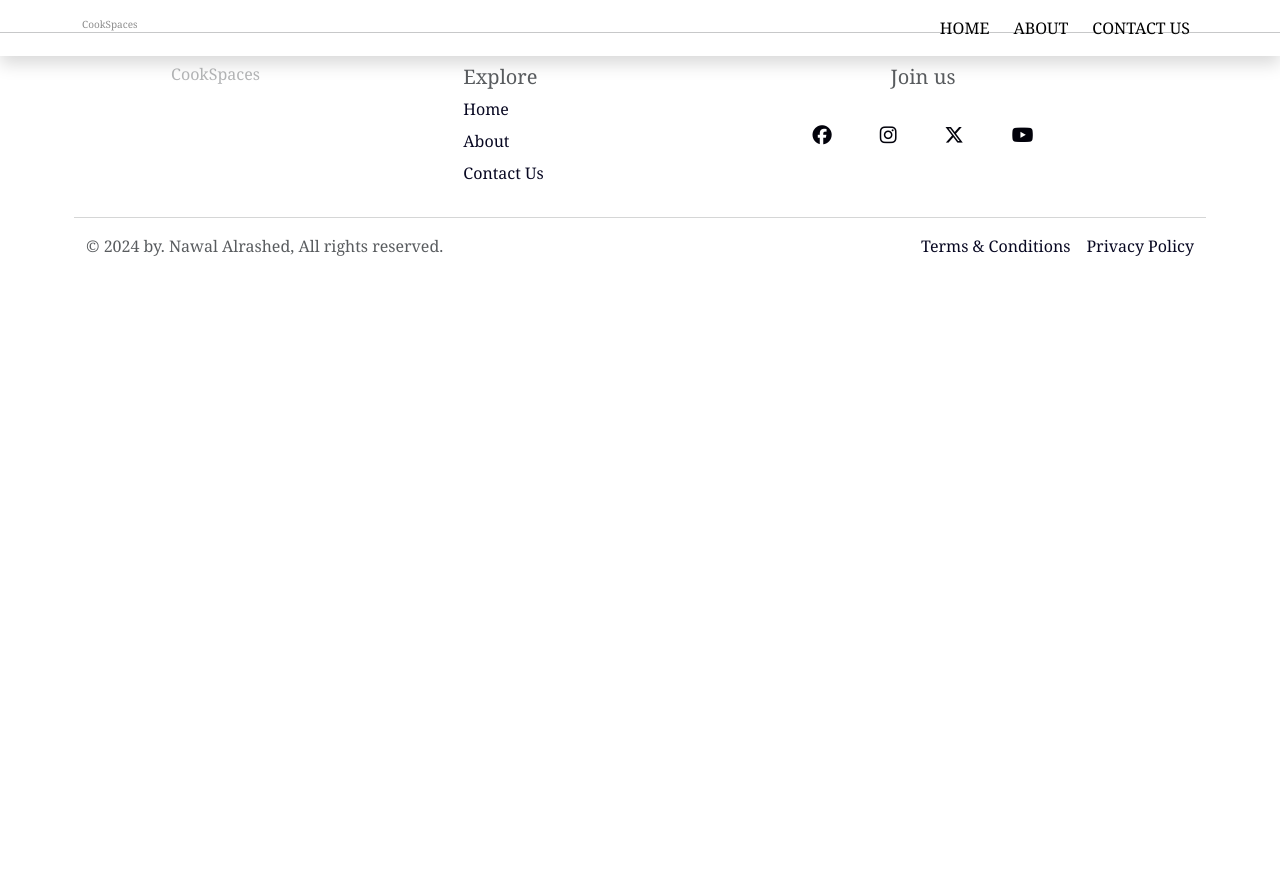
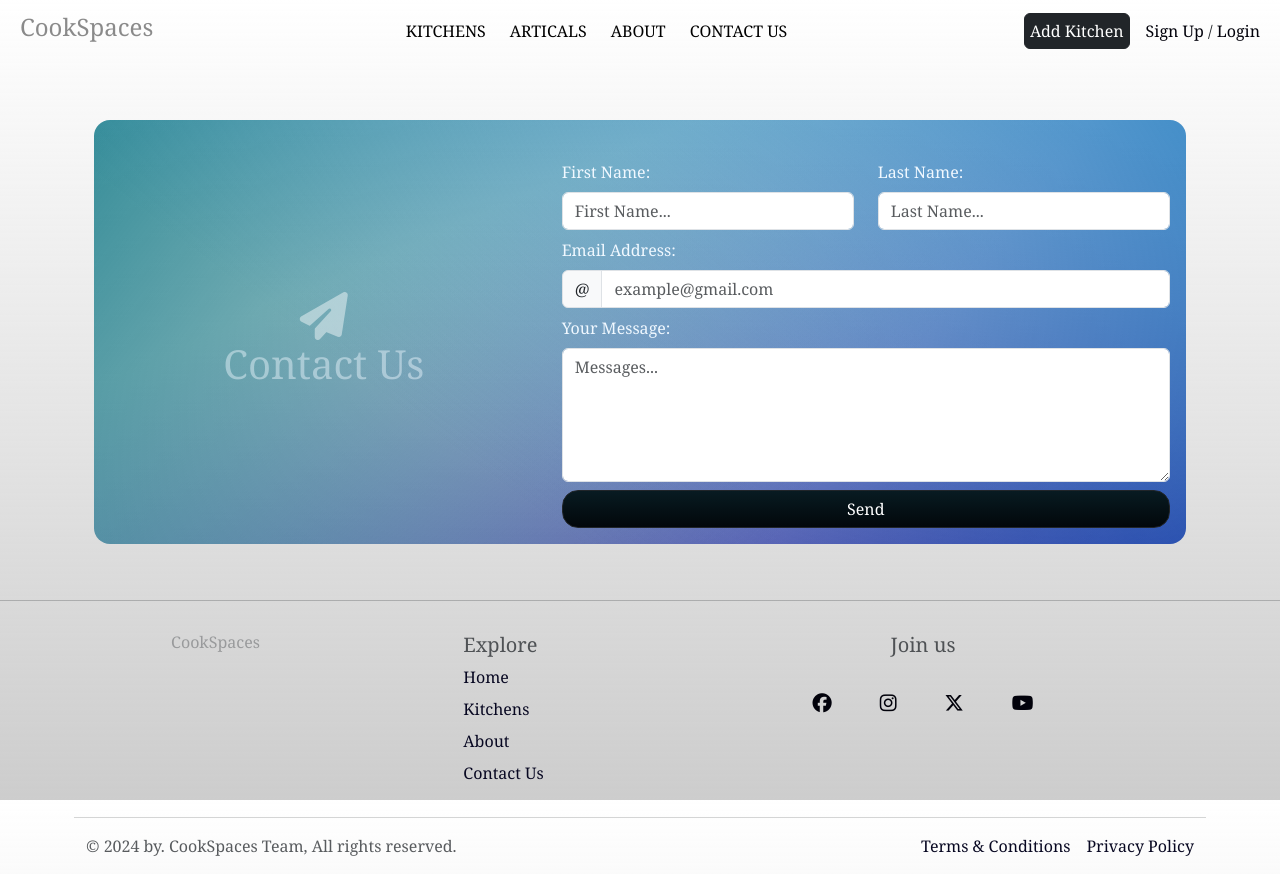
Before and after one commit to Nawal-ir/CookSpaces, a Django app: page /Contact/ in a window 1280 px wide. Before the commit the page ends 256 px from the top, so only its background shows below. Run offline with Django 5.2, Linux system fonts and the light colour scheme; parts of the project's set-up code (start-up, migrations or seed data) failed here and were passed over; some libraries are stand-ins or nearby versions.

Commit message:
Main App | adding base + contact page, Accounts App | adding sign up page

```diff
--- a/CookSpaces/accounts/urls.py
+++ b/CookSpaces/accounts/urls.py
@@ -4,6 +4,7 @@ from . import views
 app_name = "accounts"
 
 urlpatterns  = [
-    path('', views.login_user, name='login'),
-    path('', views.logout_user, name='logout'),
+    path("register/", views.register_user, name="register"),
+    path('login/', views.login_user, name='login'),
+    path('logout/', views.logout_user, name='logout'),
 ]
--- a/CookSpaces/accounts/views.py
+++ b/CookSpaces/accounts/views.py
@@ -6,6 +6,10 @@ from django.db import IntegrityError,transaction
 from accounts.models import KitchenOwner,Renter,Chife
 
 # Create your views here.
+def register_user(request:HttpRequest):
+
+    return render(request,'accounts/register.html')
+
 
 def login_user(request:HttpRequest):
     msg = None
--- a/CookSpaces/main/templates/main/base.html
+++ b/CookSpaces/main/templates/main/base.html
@@ -30,30 +30,64 @@
     {% endblock %}
 
   </head>
-  <body>
+  <body style="background: linear-gradient(#ffffff, #a8a8a893); background-attachment:  fixed;">
 
     <div class="container">
-        <nav class="navbar navbar-expand-lg navbar-collapse fixed-top shadow p-2 mb-1">
-        <div class="container">
+        <nav class="navbar navbar-expand-lg navbar-collapse fixed-top p-2 mb-1">
+        <div class="container-fluid">
           <button class="navbar-toggler" type="button" data-bs-toggle="collapse" data-bs-target="#navbarSupportedContent" aria-controls="navbarSupportedContent" aria-expanded="false" aria-label="Toggle navigation">
             <span class="navbar-toggler-icon"></span>
           </button>
           <a class="navbar-brand d-flex flex-column justify-content-center align-items-center" href="{% url 'main:home' %}">
-            <h6 class="fa-fade" style="font-size: x-small; text-align: center;">CookSpaces</h6></a>
+            <h4 class="fa-fade" style="text-align: center;">CookSpaces</h4></a>
 
 
           <div id="navbarSupportedContent">
             <ul class="navbar-nav mb-2 mb-lg-0 gap-2">
               <li class="nav-item">
-                <a class="nav-link " aria-current="page" href="{% url 'main:home' %}">HOME</a>
+                <a class="nav-link " aria-current="page" href="{% url 'main:all_kitchen' %}">KITCHENS</a>
               </li>
               <li class="nav-item">
-                <a class="nav-link" href="#">ABOUT</a>
+                <a class="nav-link" href="{% url 'main:articals' %}">ARTICALS</a>
               </li>
               <li class="nav-item">
-                <a class="nav-link" href="">CONTACT US</a>
+                <a class="nav-link" href="{% url 'main:about' %}">ABOUT</a>
+              </li>
+              <li class="nav-item">
+                <a class="nav-link" href="{% url 'main:contact' %}">CONTACT US</a>
               </li>
             </ul>
+          </div>
+
+          <div class="d-flex gap-3 align-items-center">
+            <a class="btn btn-dark" href="#" style="padding: 5px;">Add Kitchen</a>
+
+            {% if request.user.is_authenticated %}
+            <div class="d-flex gap-2">
+              <div class="nav-item dropdown">
+                <a class="nav-link dropdown-toggle" href="#" role="button" data-bs-toggle="dropdown" aria-expanded="false">
+                  welcome, <strong> {{ request.user.username }} </strong>
+                </a>
+                <ul class="dropdown-menu" style="background: #e4e4e4b7;">
+                  <li><a class="dropdown-item" href="#">My Profile</a></li>
+                  <li><a class="dropdown-item" href="#">My Saved Kitchen</a></li>
+
+                  <!-- <li><a class="dropdown-item" href="#">My Orders</a></li> -->
+
+                  <li><hr class="dropdown-divider"></li>
+                  <li><a class="dropdown-item" href="{% url 'accounts:logout' %}">Logout</a></li>
+                </ul>
+              </div>
+            </div>
+
+            {% else %}
+            <div>
+              <a href="{% url 'accounts:register' %}" style="color: #02020b; text-decoration: none;">Sign Up</a>
+              /
+              <a href="{% url 'accounts:login' %}" style="color: #02020b; text-decoration: none;">Login</a>
+            </div>
+
+            {% endif %}
           </div>
 
         </div>
@@ -70,9 +104,11 @@
         })
       </script>
     </div>
+      <div class="container">
+        {% block content %}
+        {% endblock %}
 
-    {% block content %}
-    {% endblock %}
+      </div>
 
         <!-- Footer -->
 
@@ -96,6 +132,7 @@
                   <h5>Explore</h5>
                   <ul class="list-unstyled">
                     <li class="mb-2"><a href="/" style="color: #080822; text-decoration: none;">Home</a></li>
+                    <li class="mb-2"><a href="#" style="color: #080822; text-decoration: none;">Kitchens</a></li>
                     <li class="mb-2"><a href="#" style="color: #080822; text-decoration: none;">About</a></li>
                     <li class="mb-2"><a href="#" style="color: #080822; text-decoration: none;">Contact Us</a></li>
                   </ul>
@@ -117,7 +154,7 @@
               <div class="row">
                 <hr>
                 <div class="col d-flex" style="justify-content: space-between;">
-                  © 2024 by. Nawal Alrashed, All rights reserved.
+                  © 2024 by. CookSpaces Team, All rights reserved.
                   <div class="d-flex gap-3">
                     <a href="#" style="color: #080822; text-decoration: none;">Terms & Conditions</a>
                     <a href="#" style="color: #080822; text-decoration: none;">Privacy Policy</a>
--- a/CookSpaces/main/templates/main/contact.html
+++ b/CookSpaces/main/templates/main/contact.html
@@ -1,10 +1,69 @@
 {% extends 'main/base.html' %}
-{% block title %}CookSpaces | CONTACT US{% endblock %}
+{% load static %}
 
-{% block style %}
-
-{% endblock %}
+{% block title %} CookSpaces | CONTACT US {% endblock %}
 
 {% block content %}
+<div class="container">
+    <div class="row" style="margin-top: 120px;">
+        <div class="col">
+            <div class="d-flex flex-column p-3 rounded-4 w-100"
+            style="color:aliceblue;
+            background: linear-gradient(217deg, rgba(41, 134, 196, 0.8), rgba(255,0,0,0) 70.71%),
+                        linear-gradient(127deg, rgba(7, 115, 129, 0.8), rgba(0,255,0,0) 70.71%),
+                        linear-gradient(336deg, rgba(2, 2, 148, 0.8), rgba(0,0,255,0) 70.71%);">
+                <!-- <h1>Contact Us</h1> -->
 
+                <div class="row mt-4">
+                    <div class="col-12 col-md-7 order-2 order-md-2">
+                        <form action="{% url 'main:contact' %}" method="post" class="d-flex flex-column gap-2">
+                            {% csrf_token %}
+
+                            <div class="row">
+                                <div class="col">
+                                    <label for="first_name" class="form-label">First Name:</label>
+                                    <input name="first" type="text" class="form-control" id="first_name" placeholder="First Name..." required>
+                                </div>
+
+                                <div class="col">
+                                    <label for="last_name" class="form-label">Last Name:</label>
+                                    <input name="last" type="text" class="form-control" id="last_name" placeholder="Last Name..." required>
+                                </div>
+                            </div><!--First Name & Last Name-->
+
+                            <div class="col">
+                                <label for="email" class="form-label">Email Address:</label>
+                                <div class="input-group">
+                                  <span class="input-group-text">@</span>
+                                  <input name="email" type="email" class="form-control" id="email" placeholder="example@gmail.com" required>
+                                </div>
+                            </div><!--Email-->
+
+                            <label for="message">Your Message:</label>
+                            <textarea name="message" id="message" placeholder="Messages..." cols="30" rows="5" class="form-control"></textarea>
+
+                            <input type="submit" class="btn btn-dark rounded-4" value="Send" style="background: linear-gradient(#081b22, #051116, #02070b);"/>
+
+                        </form>
+                    </div>
+
+                    <div class="col col-md-5 order-1 order-md-1 d-flex flex-column justify-content-center align-items-center fa-fade">
+                        <!-- <img src="{% static 'images/plan.jpg' %}" alt="image" class="rounded-4" style="opacity: 0.8; background-size: cover; width: 100%; height: 53vh;"> -->
+                        <i class="fa fa-thin fa-paper-plane fa-3x" style="color: #ffffff;"></i>
+                        <h1>Contact Us</h1>
+                    </div>
+                </div> <!-- row 2 : Contact Form -->
+
+            </div>
+
+            <div class="row mt-4 ">
+                <div class="col d-flex justify-content-center">
+                    {% if request.user.is_superuser %}
+                        <a href="#" class="btn btn-outline-dark">Go to Messages...</a>
+                    {% endif %}
+                </div>
+            </div><!-- row 3 : Message Button for Admin-->
+        </div><!-- col 1-->
+    </div> <!-- row 1-->
+</div>
 {% endblock %}
```
Also changed, not shown: CookSpaces/accounts/templates/accounts/register.html (added, +32 -0 lines), CookSpaces/Chief/static/images/k.jpg (added).
